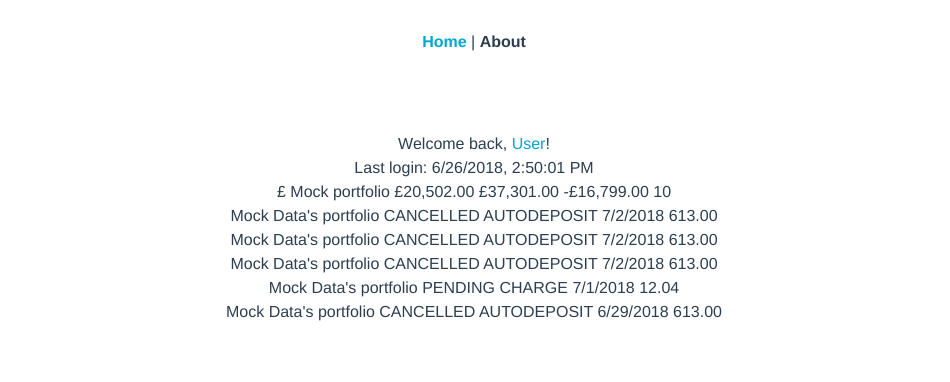
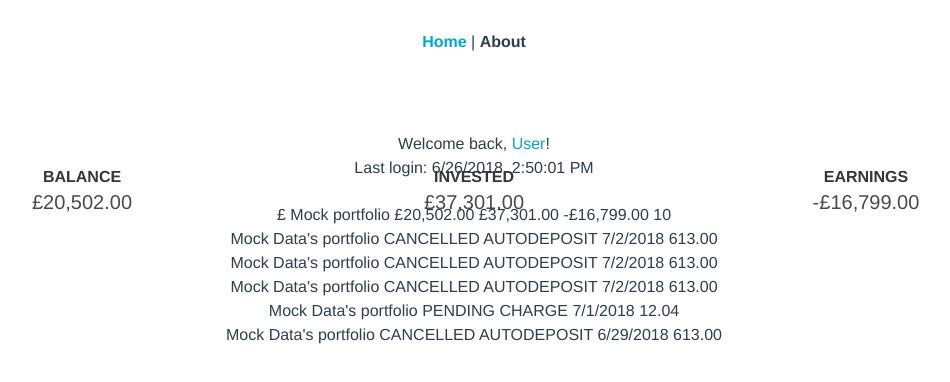
Before and after one commit to david-dlc-cerezo/account-overview, a Vue app: page / in a window 1280 px wide. Shown: the top 382 px of the page, without its empty margins (166-1116 px from the left). Built offline with nearby package versions, Linux system fonts and the light colour scheme.

Commit message:
Init user postion

```diff
--- a/src/components/PortfolioOverview.vue
+++ b/src/components/PortfolioOverview.vue
@@ -3,12 +3,9 @@
     <div class="container">
       <LoadingOverlay :loading="loading"></LoadingOverlay>
       <div v-if="!loading">
-        <UseHeader
-          :user="user"
-        ></UseHeader>
-        <PortfolioSummary
-          :portfolio="portfolio"
-        ></PortfolioSummary>
+        <UseHeader :user="user"></UseHeader>
+        <UserPosition :position="userPosition" :currency="portfolio.currency"></UserPosition>
+        <PortfolioSummary :portfolio="portfolio"></PortfolioSummary>
         <TransactionRow
           v-for="(transaction, index)  in transactions"
           :key="index"
@@ -25,6 +22,7 @@ import LoadingOverlay from '@/components/LoadingOverlay.vue'
 import PortfolioSummary from '@/components/PortfolioSummary.vue'
 import TransactionRow from '@/components/TransactionRow.vue'
 import UseHeader from '@/components/UserHeader.vue'
+import UserPosition from '@/components/UserPosition.vue'
 
 const DATA_SOURCE = '/data/data.json'
 
@@ -34,7 +32,8 @@ export default {
     LoadingOverlay,
     PortfolioSummary,
     TransactionRow,
-    UseHeader
+    UseHeader,
+    UserPosition
   },
   props: {
   },
@@ -55,6 +54,18 @@ export default {
           this.portfolio = json.portfolios.results[0]
           this.user = json.user
           this.transactions = json.transfers.results
+
+          // Agregate all portfolios
+          this.userPosition = {
+            balance: 0,
+            invested: 0,
+            earnings: 0
+          }
+          json.portfolios.results.reduce((acc, { latest_allocation }) => {
+            acc.balance += latest_allocation.balance
+            acc.invested += latest_allocation.invested
+            acc.earnings += latest_allocation.earnings
+          }, this.userPosition)
         })
         .catch(error => console.error(error))
         .finally(() => {
--- /dev/null
+++ b/src/components/UserPosition.vue
@@ -0,0 +1,48 @@
+<template>
+  <div class="user-position container">
+    <div class="tile is-ancestor">
+      <div class="tile is-horizontal">
+        <article class="tile is-child">
+          <p class="title">Balance</p>
+          <p class="subtitle">
+            {{position.balance | currency(currency.code)}}
+          </p>
+        </article>
+        <article class="tile is-child">
+          <p class="title">Invested</p>
+          <p class="subtitle">
+            {{position.invested | currency(currency.code)}}
+          </p>
+        </article>
+        <article class="tile is-child">
+          <p class="title">Earnings</p>
+          <p class="subtitle">
+            {{position.earnings | currency(currency.code)}}
+          </p>
+        </article>
+      </div>
+    </div>
+  </div>
+</template>
+
+<script>
+import currency from '@/filters/currency.js'
+
+export default {
+  name: 'UserPosition',
+  props: {
+    position: Object,
+    currency: Object
+  },
+  filters: {
+    currency
+  }
+}
+</script>
+
+<style scoped>
+.tile .title {
+  text-transform: uppercase;
+  font-size: 1em;
+}
+</style>
```
